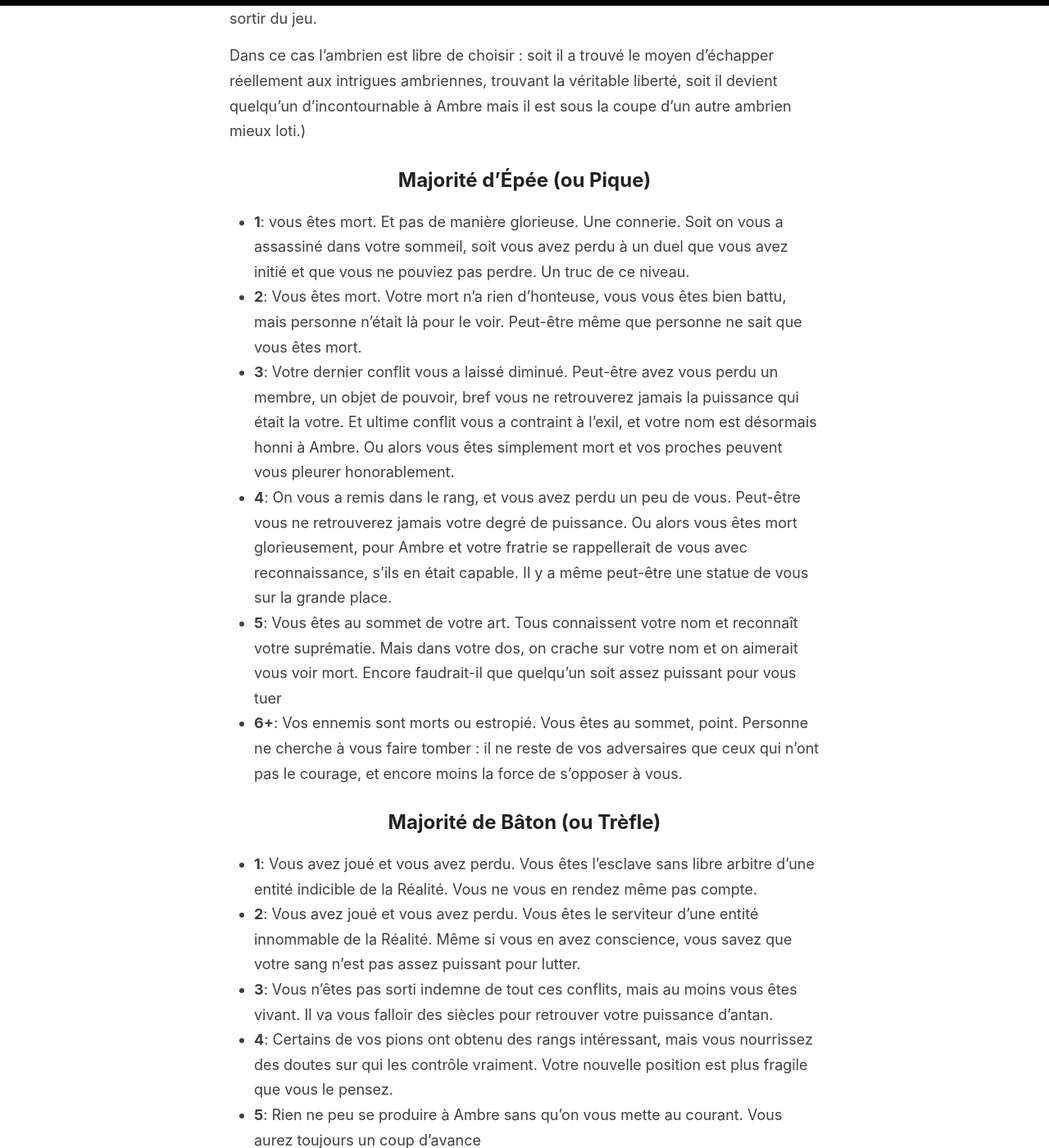
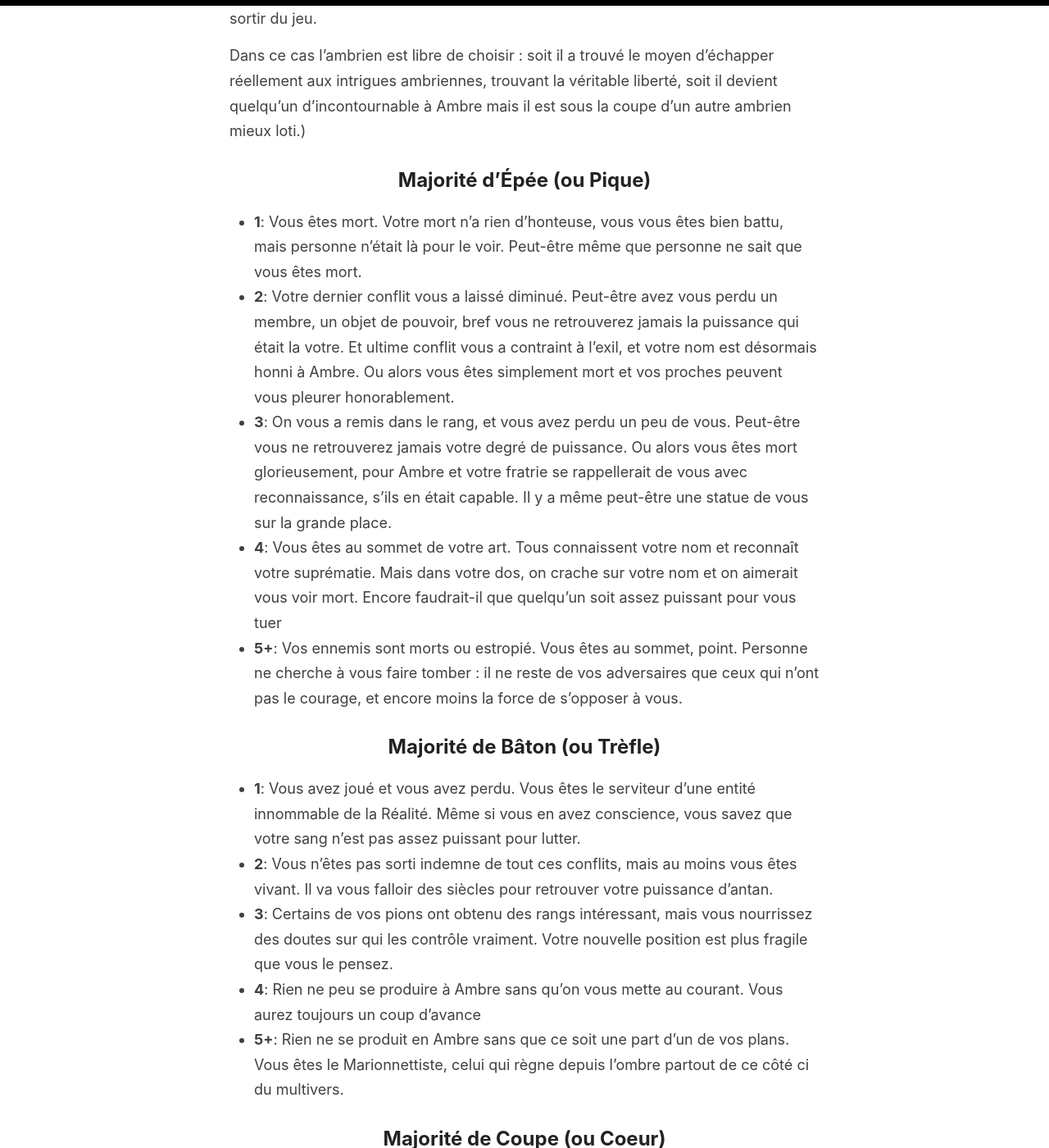
Before and after one commit to Ezian/game-of-maze, a Jekyll site: the page built from _pages/tables.md, in a window 1280 px wide and 1400 px high, scrolled down 8097 px. Shown: the whole window at 82% size. Built offline with Jekyll 4.4.1, drawn with Linux system fonts in a browser that asks for light colours; some of the changed text lies outside the part shown.

Commit message:
Update épilogue

```diff
--- a/_pages/tables.md
+++ b/_pages/tables.md
@@ -171,36 +171,36 @@
 
 ## Majorité d'Épée (ou Pique)
 
-- **1**: vous êtes mort. Et pas de manière glorieuse. Une connerie. Soit on vous a assassiné dans votre sommeil, soit vous avez perdu à un duel que vous avez initié et que vous ne pouviez pas perdre. Un truc de ce niveau.
-- **2**: Vous êtes mort. Votre mort n'a rien d'honteuse, vous vous êtes bien battu, mais personne n'était là pour le voir. Peut-être même que personne ne sait que vous êtes mort.
-- **3**: Votre dernier conflit vous a laissé diminué. Peut-être avez vous perdu un membre, un objet de pouvoir, bref vous ne retrouverez jamais la puissance qui était la votre. Et ultime conflit vous a contraint à l'exil, et votre nom est désormais honni à Ambre. Ou alors vous êtes simplement mort et vos proches peuvent vous pleurer honorablement.
-- **4**: On vous a remis dans le rang, et vous avez perdu un peu de vous. Peut-être vous ne retrouverez jamais votre degré de puissance. Ou alors vous êtes mort glorieusement, pour Ambre et votre fratrie se rappellerait de vous avec reconnaissance, s'ils en était capable. Il y a même peut-être une statue de vous sur la grande place.
-- **5**: Vous êtes au sommet de votre art. Tous connaissent votre nom et reconnaît votre suprématie. Mais dans votre dos, on crache sur votre nom et on aimerait vous voir mort. Encore faudrait-il que quelqu'un soit assez puissant pour vous tuer
-- **6+**: Vos ennemis sont morts ou estropié. Vous êtes au sommet, point. Personne ne cherche à vous faire tomber : il ne reste de vos adversaires que ceux qui n'ont pas le courage, et encore moins la force de s'opposer à vous.
+<!--- **1**: vous êtes mort. Et pas de manière glorieuse. Une connerie. Soit on vous a assassiné dans votre sommeil, soit vous avez perdu à un duel que vous avez initié et que vous ne pouviez pas perdre. Un truc de ce niveau.-->
+- **1**: Vous êtes mort. Votre mort n'a rien d'honteuse, vous vous êtes bien battu, mais personne n'était là pour le voir. Peut-être même que personne ne sait que vous êtes mort.
+- **2**: Votre dernier conflit vous a laissé diminué. Peut-être avez vous perdu un membre, un objet de pouvoir, bref vous ne retrouverez jamais la puissance qui était la votre. Et ultime conflit vous a contraint à l'exil, et votre nom est désormais honni à Ambre. Ou alors vous êtes simplement mort et vos proches peuvent vous pleurer honorablement.
+- **3**: On vous a remis dans le rang, et vous avez perdu un peu de vous. Peut-être vous ne retrouverez jamais votre degré de puissance. Ou alors vous êtes mort glorieusement, pour Ambre et votre fratrie se rappellerait de vous avec reconnaissance, s'ils en était capable. Il y a même peut-être une statue de vous sur la grande place.
+- **4**: Vous êtes au sommet de votre art. Tous connaissent votre nom et reconnaît votre suprématie. Mais dans votre dos, on crache sur votre nom et on aimerait vous voir mort. Encore faudrait-il que quelqu'un soit assez puissant pour vous tuer
+- **5+**: Vos ennemis sont morts ou estropié. Vous êtes au sommet, point. Personne ne cherche à vous faire tomber : il ne reste de vos adversaires que ceux qui n'ont pas le courage, et encore moins la force de s'opposer à vous.
 
 ## Majorité de Bâton (ou Trèfle)
 
-- **1**: Vous avez joué et vous avez perdu. Vous êtes l'esclave sans libre arbitre d'une entité indicible de la Réalité. Vous ne vous en rendez même pas compte.
-- **2**: Vous avez joué et vous avez perdu. Vous êtes le serviteur d'une entité innommable de la Réalité. Même si vous en avez conscience, vous savez que votre sang n'est pas assez puissant pour lutter.
-- **3**: Vous n'êtes pas sorti indemne de tout ces conflits, mais au moins vous êtes vivant. Il va vous falloir des siècles pour retrouver votre puissance d'antan.
-- **4**: Certains de vos pions ont obtenu des rangs intéressant, mais vous nourrissez des doutes sur qui les contrôle vraiment. Votre nouvelle position est plus fragile que vous le pensez.
-- **5**: Rien ne peu se produire à Ambre sans qu'on vous mette au courant. Vous aurez toujours un coup d'avance
-- **6+**: Rien ne se produit en Ambre sans que ce soit une part d'un de vos plans. Vous êtes le Marionnettiste, celui qui règne depuis l'ombre partout de ce côté ci du multivers.
+<!-- - **1**: Vous avez joué et vous avez perdu. Vous êtes l'esclave sans libre arbitre d'une entité indicible de la Réalité. Vous ne vous en rendez même pas compte. -->
+- **1**: Vous avez joué et vous avez perdu. Vous êtes le serviteur d'une entité innommable de la Réalité. Même si vous en avez conscience, vous savez que votre sang n'est pas assez puissant pour lutter.
+- **2**: Vous n'êtes pas sorti indemne de tout ces conflits, mais au moins vous êtes vivant. Il va vous falloir des siècles pour retrouver votre puissance d'antan.
+- **3**: Certains de vos pions ont obtenu des rangs intéressant, mais vous nourrissez des doutes sur qui les contrôle vraiment. Votre nouvelle position est plus fragile que vous le pensez.
+- **4**: Rien ne peu se produire à Ambre sans qu'on vous mette au courant. Vous aurez toujours un coup d'avance
+- **5+**: Rien ne se produit en Ambre sans que ce soit une part d'un de vos plans. Vous êtes le Marionnettiste, celui qui règne depuis l'ombre partout de ce côté ci du multivers.
 
 ## Majorité de Coupe (ou Coeur)
 
-- **1**: On vous a oublié, en fait c'est comme si vous n'aviez jamais existé. Vos portraits on été décroché et vos monuments rasé. Vos oeuvres, attribué à d'autres.
-- **2**: Vous êtes connu comme le frère ou la soeur d'un autre et vous ne sortirez jamais de son ombre.
-- **3**: vous devez lutter pour maintenir votre poids politique, mais d'autres que vous sont mieux placé et mieux reconnu
-- **4**: En apparence, tout vous a réussi, et tous penses que vous êtes au sommet de la pyramide. Mais vous savez les dettes que vous avez contracté et le prix qu'il vous reste à payer.
-- **5**: Vous êtes au sommet de la pyramide. Personne ne peux contester votre autorité, si ce n'est ce personnage à l'étoile montante que vous ne pouvez pas simplement évincer...
-- **6+**: Vous êtes êtes le maître incontestable et incontesté du domaine que vous avez choisi. Roi d'Ambre ou Empereur du Cercle, rien n'est hors de votre portée.
+<!-- - **1**: On vous a oublié, en fait c'est comme si vous n'aviez jamais existé. Vos portraits on été décroché et vos monuments rasé. Vos oeuvres, attribué à d'autres. -->
+- **1**: Vous êtes connu comme le frère ou la soeur d'un autre et vous ne sortirez jamais de son ombre.
+- **2**: vous devez lutter pour maintenir votre poids politique, mais d'autres que vous sont mieux placé et mieux reconnu
+- **3**: En apparence, tout vous a réussi, et tous penses que vous êtes au sommet de la pyramide. Mais vous savez les dettes que vous avez contracté et le prix qu'il vous reste à payer.
+- **4**: Vous êtes au sommet de la pyramide. Personne ne peux contester votre autorité, si ce n'est ce personnage à l'étoile montante que vous ne pouvez pas simplement évincer...
+- **5+**: Vous êtes êtes le maître incontestable et incontesté du domaine que vous avez choisi. Roi d'Ambre ou Empereur du Cercle, rien n'est hors de votre portée.
 
 ## Majorité de Deniers (ou Carreau)
 
-- **1**: Vous avez été emprisonné et estropié. Vous ne pourrez pas vous en sortir sans aide. Encore faudrait-il que quelqu'un veuille ou même puisse vous aider...
-- **2**: Vous avez été emprisonné dans une prison de laquelle vous ne pouvez pas échapper seul. Encore faudrait-il que quelqu'un veuille et puisse vous aider...
-- **3**: Vous êtes libre, mais vous n'êtes plus le bienvenue en Ambre. Peut-être même que quand on se souvient de vous, on vous envoie quelques assassins pour faire bonne mesure. Ou alors vous êtes toléré tant que vous suivez les ordres.
-- **4**: Vous êtes libre, et apprécié en Ambre. Chacun de vos retours est bien accueilli et parfois on vous demande des services
-- **5**: Rien n'entre ou ne sort d'Ambre sans votre consentement. Vous êtes le maître des Ombre, mais vous n'êtes pas le seul.
-- **6+**: Ambre n'est que l'un des fiefs de l'un de vos nombreux domaines.
+<!-- - **1**: Vous avez été emprisonné et estropié. Vous ne pourrez pas vous en sortir sans aide. Encore faudrait-il que quelqu'un veuille ou même puisse vous aider...-->
+- **1**: Vous avez été emprisonné dans une prison de laquelle vous ne pouvez pas échapper seul. Encore faudrait-il que quelqu'un veuille et puisse vous aider...
+- **2**: Vous êtes libre, mais vous n'êtes plus le bienvenue en Ambre. Peut-être même que quand on se souvient de vous, on vous envoie quelques assassins pour faire bonne mesure. Ou alors vous êtes toléré tant que vous suivez les ordres.
+- **3**: Vous êtes libre, et apprécié en Ambre. Chacun de vos retours est bien accueilli et parfois on vous demande des services
+- **4**: Rien n'entre ou ne sort d'Ambre sans votre consentement. Vous êtes le maître des Ombre, mais vous n'êtes pas le seul.
+- **5+**: Ambre n'est que l'un des fiefs de l'un de vos nombreux domaines.
```
